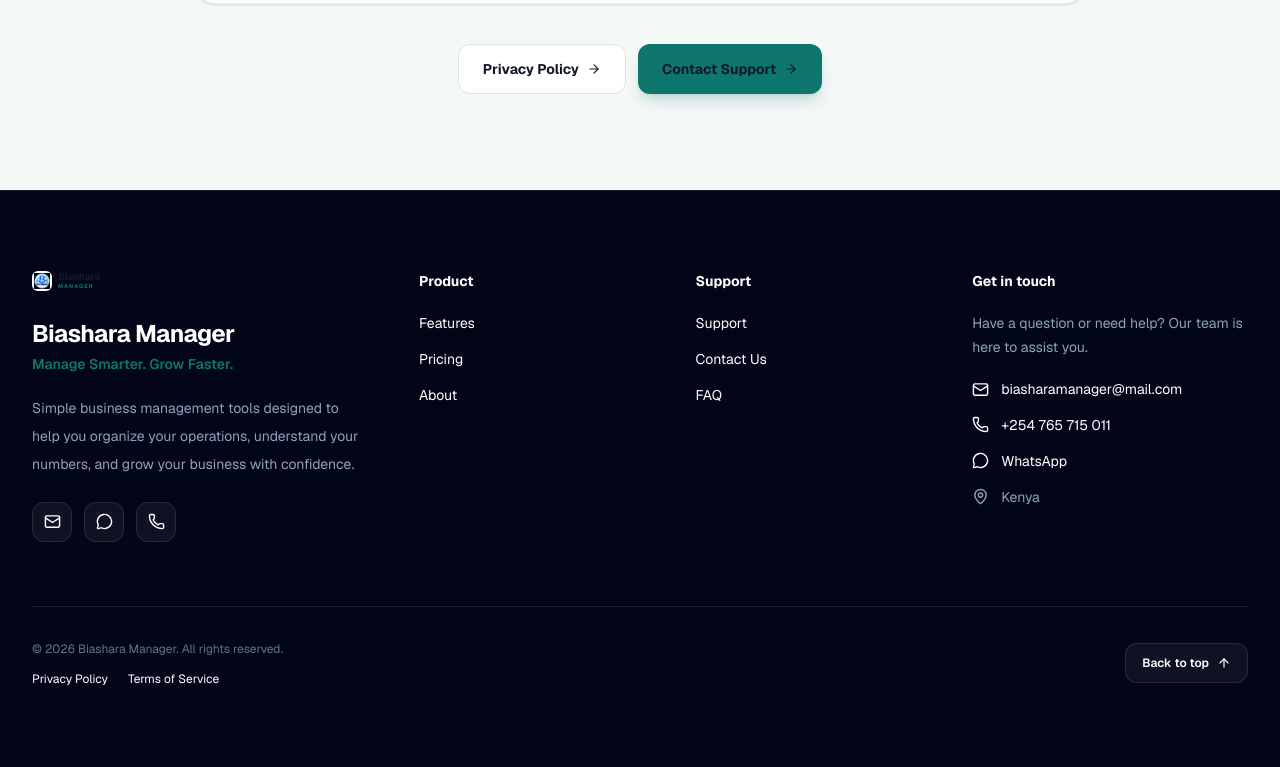
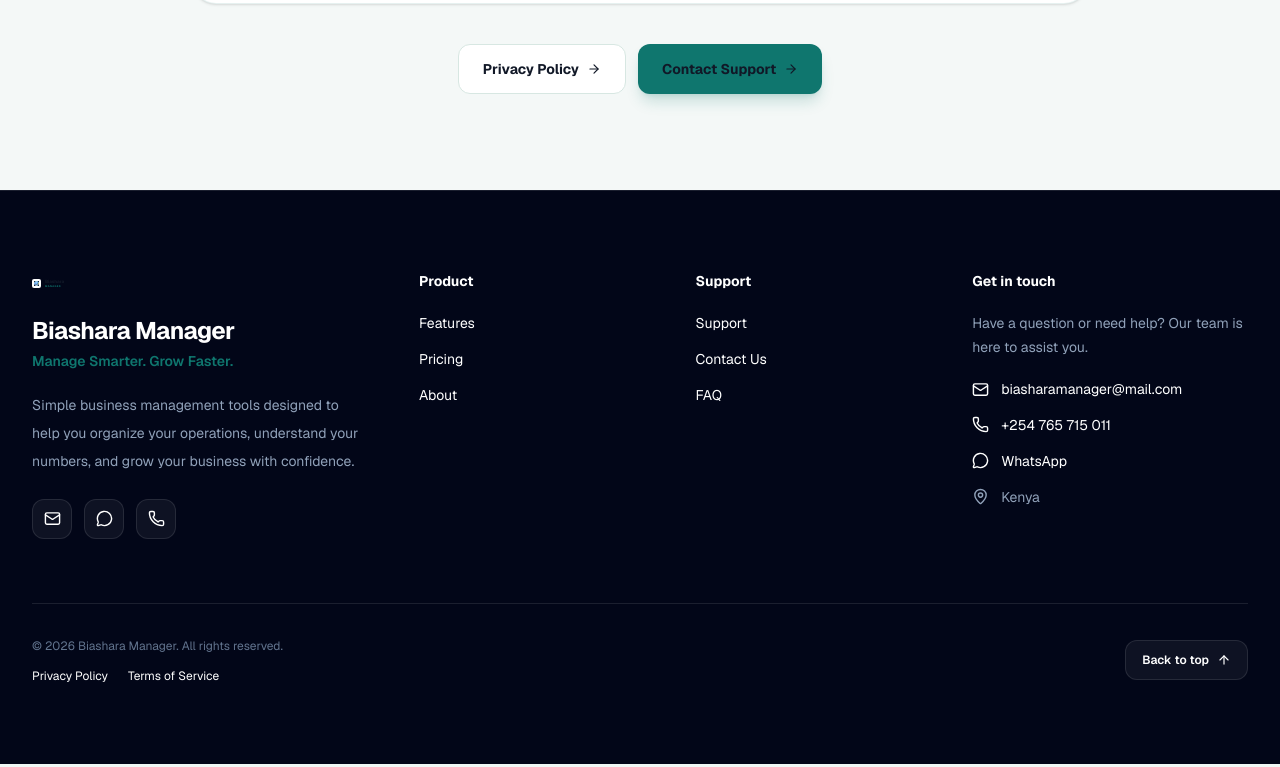
Before and after one commit to kiplangatk67-cmyk/biashara-manager-website, a Next.js app: page /terms in a window 1280 px wide. Shown: the part 3018-3785 px from the top of the page. Built offline with nearby package versions, Linux system fonts and the light colour scheme.

Commit message:
Finalize website design and SEO

```diff
--- a/components/Logo.tsx
+++ b/components/Logo.tsx
@@ -6,15 +6,15 @@
     <Link
       href="/"
       aria-label="Biashara Manager home"
-      className="group inline-flex min-w-0 items-center gap-1 sm:gap-1.5"
+      className="group inline-flex min-w-0 items-center gap-0.5 sm:gap-1"
     >
       {/* Logo Mark */}
-      <div className="relative flex h-[18px] w-[18px] shrink-0 items-center justify-center overflow-hidden rounded-[5px] bg-white transition-all duration-300 group-hover:-translate-y-0.5 sm:h-5 sm:w-5 sm:rounded-md">
+      <div className="relative flex h-[8px] w-[8px] shrink-0 items-center justify-center overflow-hidden rounded-[2px] bg-white transition-all duration-300 group-hover:-translate-y-0.5 sm:h-[9px] sm:w-[9px] sm:rounded-[2px]">
         <Image
           src="/logo/logo.png"
           alt="Biashara Manager logo"
-          width={20}
-          height={20}
+          width={10}
+          height={10}
           priority
           className="h-full w-full object-contain p-0.5"
         />
@@ -22,11 +22,11 @@
 
       {/* Brand Name */}
       <div className="min-w-0 leading-none">
-        <span className="block truncate text-[9px] font-extrabold tracking-[-0.02em] text-foreground sm:text-[10px]">
+        <span className="block truncate text-[4px] font-extrabold tracking-[-0.02em] text-foreground sm:text-[4.5px]">
           Biashara
         </span>
 
-        <span className="mt-0.5 block text-[4.5px] font-bold tracking-[0.18em] text-primary sm:text-[5.5px] sm:tracking-[0.2em]">
+        <span className="mt-0.5 block text-[2px] font-bold tracking-[0.16em] text-primary sm:text-[2.5px] sm:tracking-[0.18em]">
           MANAGER
         </span>
       </div>
```
